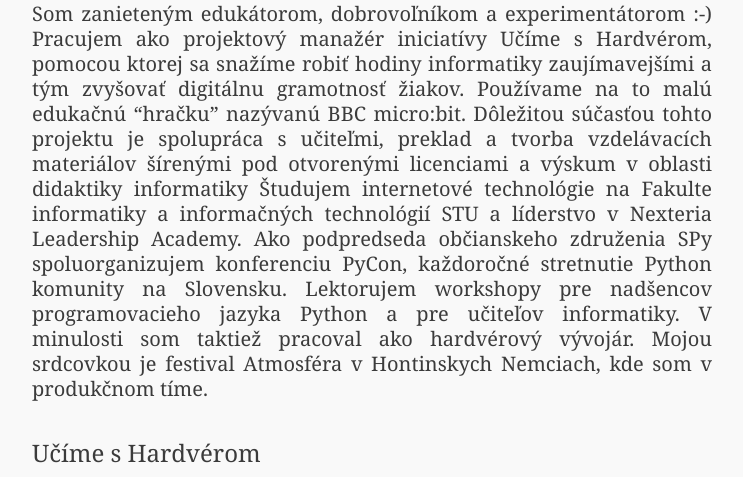
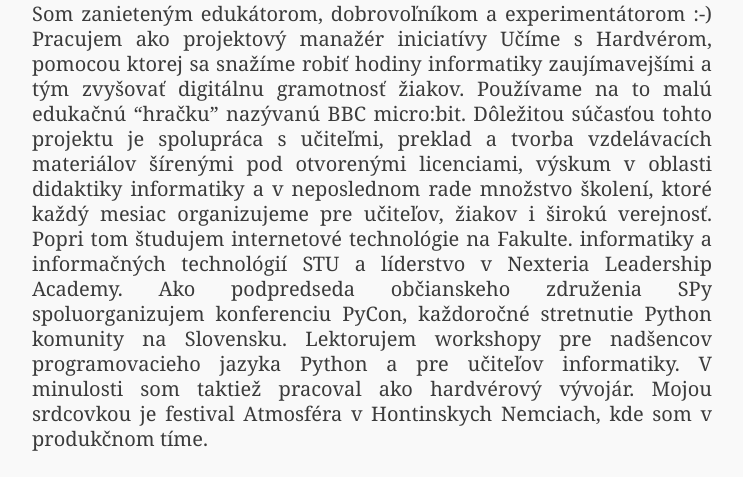
Before and after one commit to marekmansell/marekmansell.com, a Jekyll site: the page built from sk/index.md, in a window 1280 px wide and 900 px high, scrolled down 582 px, cut to the strip 260-737 px from the top of the window. Shown: the whole strip, without its empty margins (268-1011 px from the left). Built offline with Jekyll 4.4.1, drawn with Linux system fonts in a browser that asks for light colours.

```diff
--- a/sk/index.md
+++ b/sk/index.md
@@ -12,10 +12,11 @@
 Učíme s Hardvérom, pomocou ktorej sa snažíme robiť hodiny informatiky zaujímavejšími a
 tým zvyšovať digitálnu gramotnosť žiakov. Používame na to malú edukačnú "hračku" nazývanú BBC micro:bit.
 Dôležitou súčasťou tohto projektu je spolupráca s učiteľmi, preklad a tvorba vzdelávacích
-materiálov šírenými pod otvorenými licenciami a výskum v oblasti didaktiky informatiky
-Študujem internetové technológie na Fakulte
+materiálov šírenými pod otvorenými licenciami, výskum v oblasti didaktiky informatiky a v neposlednom rade
+množstvo školení, ktoré každý mesiac organizujeme pre učiteľov, žiakov i širokú verejnosť.
+Popri tom študujem internetové technológie na Fakulte.
 informatiky a informačných technológií STU a líderstvo v Nexteria Leadership Academy. Ako podpredseda občianskeho
-združenia SPy  spoluorganizujem konferenciu PyCon, každoročné stretnutie Python komunity na Slovensku.
+združenia SPy spoluorganizujem konferenciu PyCon, každoročné stretnutie Python komunity na Slovensku.
 Lektorujem workshopy pre nadšencov programovacieho jazyka Python
 a pre učiteľov informatiky. V minulosti som taktiež pracoval ako hardvérový vývojár. Mojou srdcovkou je festival
 Atmosféra v Hontinskych Nemciach, kde som v produkčnom tíme.
```
